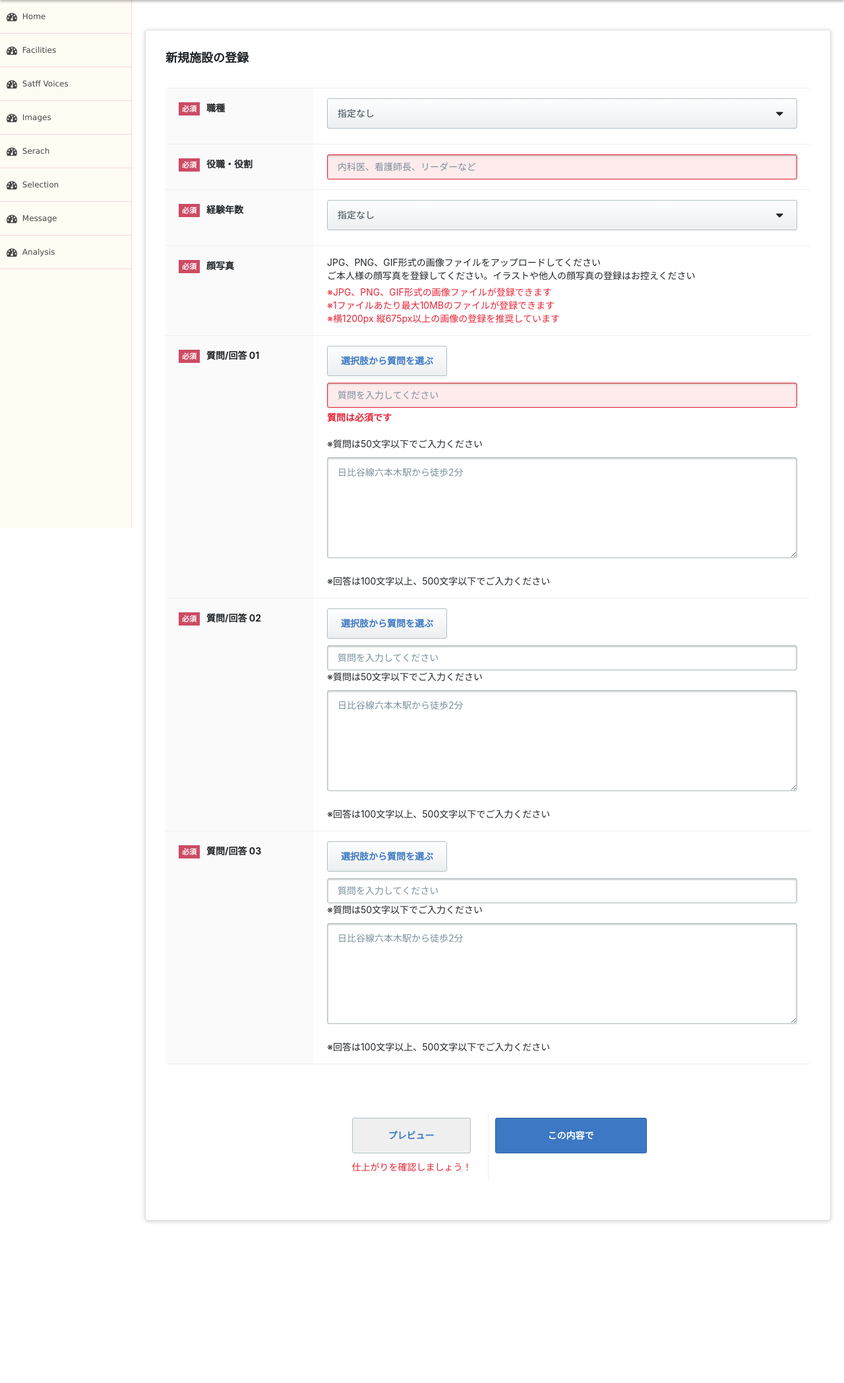
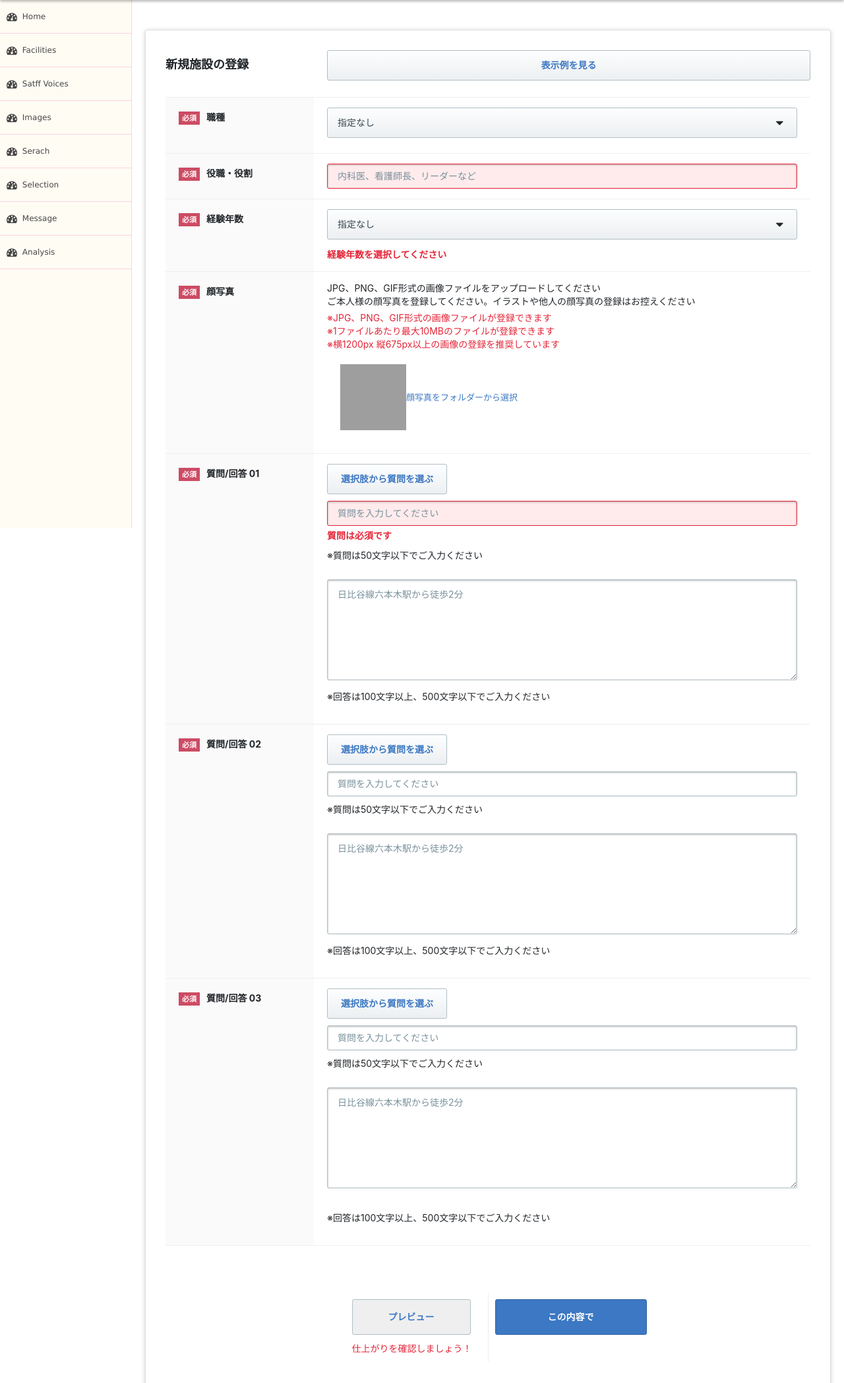
Before and after one commit to seasoftmayzinmarwin/seasoft-mayzin, a PHP site: page /staff-voice-new.php in a window 1280 px wide. Shown: the part 50-2146 px from the top of the page at 66% size. Before the commit the page ends 1903 px from the top, so only its background shows below. Run offline with PHP 8.4, Linux system fonts and the light colour scheme; grey boxes are pictures that could not be loaded.

Commit message:
Add staff voice register page

```diff
--- a/css/style.css
+++ b/css/style.css
@@ -2442,6 +2442,9 @@ input[type="radio"]:default + label:after {
 .card-wd-auto{
   width: auto !important;
 }
+.car-wd-245{
+  width: 245px !important;
+}
 .card-wd-35{
   width:35px;
 }
@@ -2459,6 +2462,16 @@ input[type="radio"]:default + label:after {
   color: #fff;
   background: #cc0a44;
   text-decoration: none;
+}
+.card-display-tbl{
+  display: table!important;
+}
+.card-display-cell{
+  display: table-cell!important;
+}
+.card-display-none{
+    display: none!important;
+}
 }
 .list-jobs-items{
   list-style: none;
--- a/staff-voice-new.php
+++ b/staff-voice-new.php
@@ -3,7 +3,15 @@
 <div class="content">
   <div class="space"></div>
   <div class="card h-card h-p-30">
-      <h2 class="fac-new-heading card-fw-bold">新規施設の登録</h2>
+    <div class="card-display-tbl">
+      <div class="card-display-cell car-wd-245">
+        <h2 class="fac-new-heading card-fw-bold">新規施設の登録</h2>
+      </div>
+      <div class="card-display-cell">
+        <a href="https://job-medley.com/ans/119606/#staff-voice" type="button" class="card-btn">表示例を見る</a>
+      </div>
+    </div>
+
       <div class="space"></div>
       <form method="POST" >
           <ul class="definition-table">
@@ -60,10 +68,37 @@
                     <option value="4">管理職（介護）</option>
                     <option value="5">サービス提供責任者</option>
                     <option value="6">生活支援員</option>
-                    <option value="7">サービス提供責任者</option>
-                    <option value="8">サービス提供責任者</option>
-                    <option value="9">サービス提供責任者</option>
+                    <option value="7">福祉用具専門相談員</option>
+                    <option value="8">児童発達支援管理責任者</option>
+                    <option value="9">サービス管理責任者</option>
+                    <option value="10">児童指導員</option>
+                    <option value="11">看護師/准看護師</option>
+                    <option value="12">管理栄養士/栄養士</option>
+                    <option value="13">調理師/調理スタッフ</option>
+                    <option value="14">介護タクシー/ドライバー</option>
+                    <option value="15">医療事務/受付</option>
                   </optgroup>
+                  <optgroup label="保育">
+                    <option value="1">保育士</option>
+                    <option value="2">幼稚園教諭</option>
+                    <option value="3">保育補助</option>
+                    <option value="4">児童指導員</option>
+                    <option value="5">児童発達支援管理責任者</option>
+                    <option value="6">看護師/准看護師</option>
+                    <option value="7">管理栄養士/栄養士</option>
+                    <option value="8">調理師/調理スタッフ</option>
+                  </optgroup>
+                  <optgroup label="リハビリ／代替医療">
+                    <option value="1">理学療法士</option>
+                    <option value="2">言語聴覚士</option>
+                    <option value="3">作業療法士</option>
+                    <option value="4">視能訓練士</option>
+                    <option value="5">柔道整復師</option>
+                    <option value="6">あん摩マッサージ指圧師</option>
+                    <option value="7">鍼灸師</option>
+                    <option value="8">整体師/セラピスト</option>
+                  </optgroup>
+
                   </select>
                   <span class="select-arrow"><i class="fa fa-caret-down fa-lg" aria-hidden="true"></i>
                   </span>
@@ -100,7 +135,7 @@
                 <dd class="definition-table-body">
                   <div class="card-option">
                   <label class="card-selectbox">
-                  <select name="career_year" id="facility_form_id" class="card-selectbox-select">
+                  <select name="career_year" id="career_year" class="card-selectbox-select">
                     <option value="0">指定なし</option>
                     <option value="1">1年</option>
                     <option value="2">2年</option>
@@ -116,6 +151,7 @@
                   </span>
                   </label>
                 </div>
+                <span class="definition-txt-alert">経験年数を選択してください</span>
                 </dd>
               </dl>
             </li>
@@ -132,8 +168,24 @@
                 <dd class="definition-table-body ">
                   <span>JPG、PNG、GIF形式の画像ファイルをアップロードしてください<br>ご本人様の顔写真を登録してください。イラストや他人の顔写真の登録はお控えください</span>
                     <span class="definition-txt-alert card-fw-normal">※JPG、PNG、GIF形式の画像ファイルが登録できます<br>※1ファイルあたり最大10MBのファイルが登録できます<br>※横1200px 縦675px以上の画像の登録を推奨しています</span>
-                </dd>
-              </dl>
+
+                    <dl class="card-inline-form space-pd-20">
+                      <span class="card-inline-item card-wd-date-100">
+                        <span>
+                          <img src="https://cdn.job-medley.com/customers/avatar.png?20171026" width="100" height="100">
+                        </span>
+                      </span>
+                      <span class="card-inline-item">
+                        <span>
+                          <div>
+                            <input type="file" accept="image/jpeg, image/jpg, image/gif, image/png" class="card-display-none">
+                            <a href="#" class="card-link">顔写真をフォルダーから選択</a>
+                          </div>
+                        </span>
+                      </span>
+                    </dl>
+                  </dd>
+                </dl>
             </li>
             <li class="definition-table-item">
               <dl class="dl-definition-table">
@@ -150,10 +202,10 @@
                     <button type="button" class="card-btn">選択肢から質問を選ぶ</button>
                   </div>
                   <input value="" name="position" class="definition-text-field card-wd-100 definition-txt-error" placeholder="質問を入力してください" maxlength="100" type="text">
-                  <span class="definition-txt-alert">質問は必須です</span><br>
-                  <span>※質問は50文字以下でご入力ください</span><br>
-                  <textarea name="access" class="card-textarea space-mt-10 car-mx-wd-auto" placeholder="日比谷線六本木駅から徒歩2分" maxlength="2000" rows="1" style="overflow: hidden; overflow-wrap: break-word; height: 76px;"></textarea><br><br>
-                  <span>※回答は100文字以上、500文字以下でご入力ください</span>
+                  <span class="definition-txt-alert">質問は必須です</span>
+                  <p class="space-pd-top-sm">※質問は50文字以下でご入力ください</p>
+                  <textarea name="staff_interviews" class="card-textarea space-mt-10 car-mx-wd-auto" placeholder="日比谷線六本木駅から徒歩2分" maxlength="2000" rows="1" style="overflow: hidden; overflow-wrap: break-word; height: 76px;"></textarea><br>
+                  <p class="space-pd-top-sm">※回答は100文字以上、500文字以下でご入力ください</p>
                 </dd>
               </dl>
             </li>
@@ -171,10 +223,10 @@
                   <div class="space-pd-btm-sm">
                     <button type="button" class="card-btn">選択肢から質問を選ぶ</button>
                   </div>
-                  <input value="" name="position" class="definition-text-field card-wd-100" placeholder="質問を入力してください" maxlength="100" type="text"><br>
-                  <span>※質問は50文字以下でご入力ください</span><br>
-                  <textarea name="access" class="card-textarea space-mt-10 car-mx-wd-auto" placeholder="日比谷線六本木駅から徒歩2分" maxlength="2000" rows="1" style="overflow: hidden; overflow-wrap: break-word; height: 76px;"></textarea><br><br>
-                  <span>※回答は100文字以上、500文字以下でご入力ください</span>
+                  <input value="" name="position" class="definition-text-field card-wd-100" placeholder="質問を入力してください" maxlength="100" type="text">
+                  <p class="space-pd-top-sm">※質問は50文字以下でご入力ください</p>
+                  <textarea name="staff_interviews" class="card-textarea space-mt-10 car-mx-wd-auto" placeholder="日比谷線六本木駅から徒歩2分" maxlength="2000" rows="1" style="overflow: hidden; overflow-wrap: break-word; height: 76px;"></textarea>
+                  <p class="space-pd-top-sm">※回答は100文字以上、500文字以下でご入力ください</p>
                 </dd>
               </dl>
             </li>
@@ -193,9 +245,9 @@
                     <button type="button" class="card-btn">選択肢から質問を選ぶ</button>
                   </div>
                   <input value="" name="position" class="definition-text-field card-wd-100" placeholder="質問を入力してください" maxlength="100" type="text">
-                  <span>※質問は50文字以下でご入力ください</span><br>
-                  <textarea name="access" class="card-textarea space-mt-10 car-mx-wd-auto" placeholder="日比谷線六本木駅から徒歩2分" maxlength="2000" rows="1" style="overflow: hidden; overflow-wrap: break-word; height: 76px;"></textarea><br><br>
-                  <span>※回答は100文字以上、500文字以下でご入力ください</span>
+                  <p class="space-pd-top-sm">※質問は50文字以下でご入力ください</p>
+                  <textarea name="staff_interviews" class="card-textarea space-mt-10 car-mx-wd-auto" placeholder="日比谷線六本木駅から徒歩2分" maxlength="2000" rows="1" style="overflow: hidden; overflow-wrap: break-word; height: 76px;"></textarea><br><br>
+                  <p class="space-pd-top-sm">※回答は100文字以上、500文字以下でご入力ください</p>
                 </dd>
               </dl>
             </li>
```
Also changed, not shown: example.html (added, +15 -0 lines), image/avatar.png (added).
